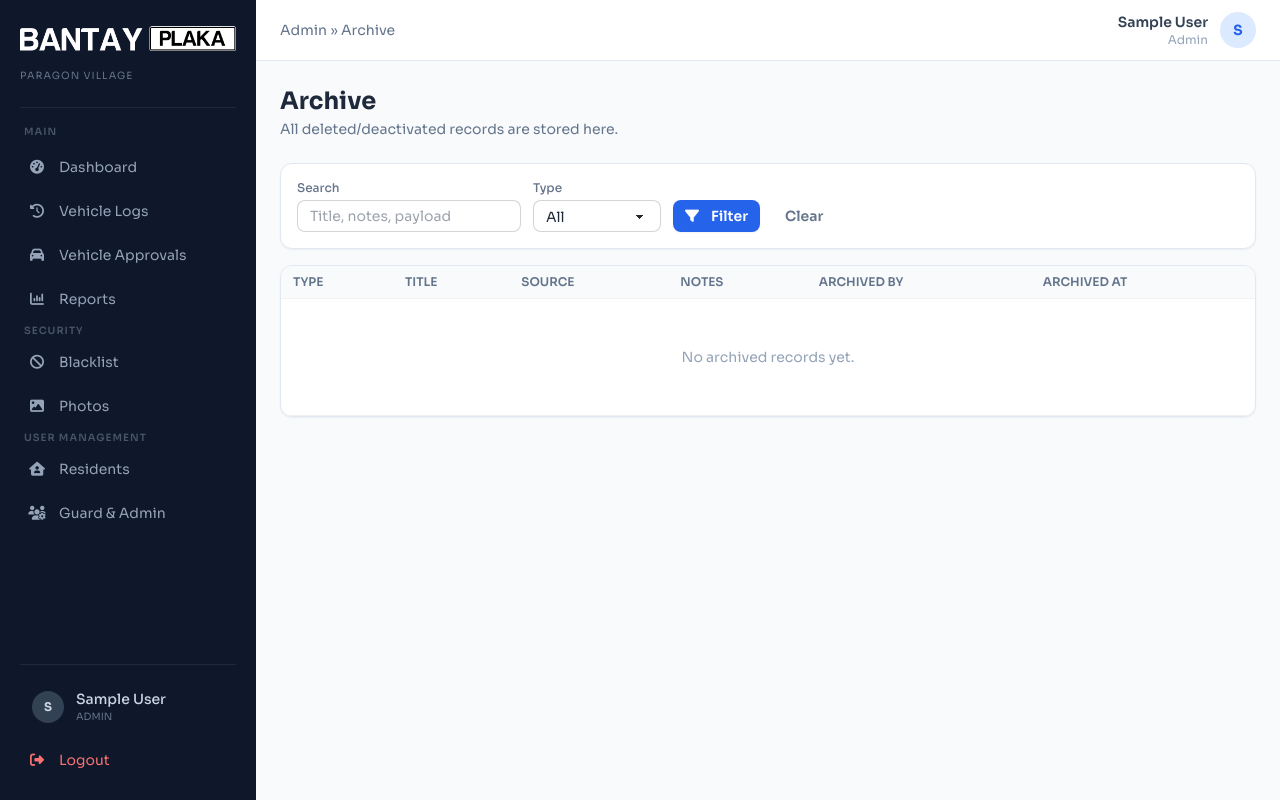
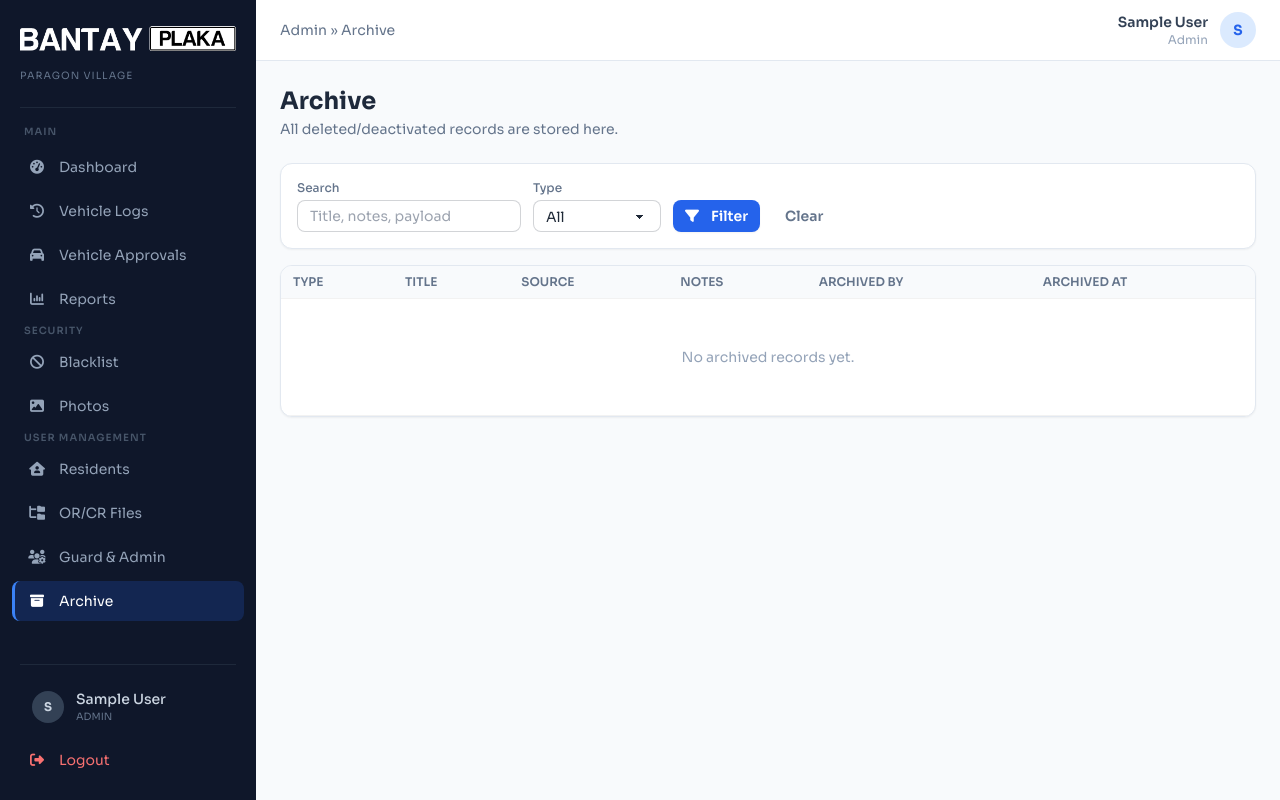
Before and after one commit to LeeDev428/bantay-plaka, a Django app: page /dashboard/admin/archive/ in a window 1280 px wide. Run offline with Django 5.2, Linux system fonts and the light colour scheme; a user stored in the database is signed in; tables that the repository leaves empty hold one stand-in row (values such as "Sample post"); data that the repository does not hold is empty; some libraries are stand-ins or nearby versions.

Commit message:
Update sidebar.html

```diff
--- a/templates/partials/sidebar.html
+++ b/templates/partials/sidebar.html
@@ -58,8 +58,14 @@
     <a href="{% url 'resident_list' %}" class="sidebar-link {% if 'resident' in request.resolver_match.url_name %}active{% endif %}">
       <i class="fa fa-house-user w-5 text-center"></i> Residents
     </a>
+    <a href="{% url 'vehicle_document_gallery' %}" class="sidebar-link {% if request.resolver_match.url_name == 'vehicle_document_gallery' or request.resolver_match.url_name == 'vehicle_document_list' %}active{% endif %}">
+      <i class="fa fa-folder-tree w-5 text-center"></i> OR/CR Files
+    </a>
     <a href="{% url 'user_management' %}" class="sidebar-link {% if 'user' in request.resolver_match.url_name %}active{% endif %}">
       <i class="fa fa-users-gear w-5 text-center"></i> Guard &amp; Admin
+    </a>
+    <a href="{% url 'archive_list' %}" class="sidebar-link {% if request.resolver_match.url_name == 'archive_list' %}active{% endif %}">
+      <i class="fa fa-box-archive w-5 text-center"></i> Archive
     </a>
     {% endif %}
 
```
